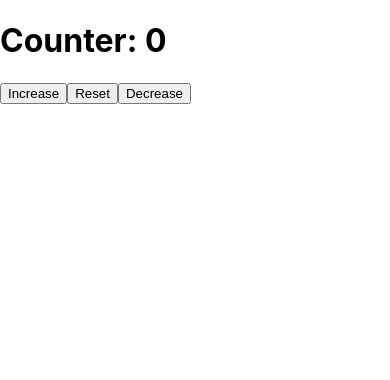
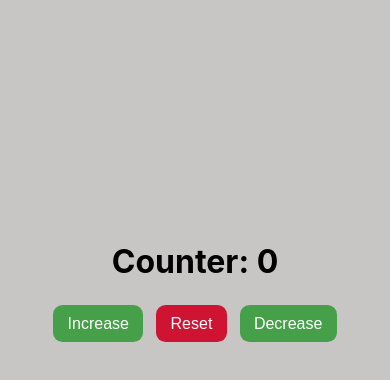
Before and after one commit to Allename/AltSchool-Examination, a React (Create React App) app: page / in a window 390 px wide. Shown: the top 380 px of the page. Built offline with nearby package versions, Linux system fonts and the light colour scheme.

Commit message:
added styles and media queries

```diff
--- a/src/App.css
+++ b/src/App.css
@@ -1,38 +1,88 @@
-.App {
-  text-align: center;
+body {
+  background-color: rgb(200, 197, 197);
 }
 
-.App-logo {
-  height: 40vmin;
-  pointer-events: none;
-}
-
-@media (prefers-reduced-motion: no-preference) {
-  .App-logo {
-    animation: App-logo-spin infinite 20s linear;
-  }
-}
-
-.App-header {
-  background-color: #282c34;
-  min-height: 100vh;
+.container {
   display: flex;
   flex-direction: column;
   align-items: center;
   justify-content: center;
-  font-size: calc(10px + 2vmin);
-  color: white;
+  margin: 10rem auto;
+  padding: 4rem 2rem;
+  width: 60%;
 }
 
-.App-link {
-  color: #61dafb;
+.counter-label {
+  font-size: 3em;
 }
 
-@keyframes App-logo-spin {
-  from {
-    transform: rotate(0deg);
+.button-container {
+  display: flex;
+  flex-direction: row;
+  gap: 0.5rem;
+}
+
+button {
+  background-color: rgb(69, 160, 73);
+  border: none;
+  border-radius: 0.6rem;
+  color: white;
+  text-align: center;
+  font-size: 1em;
+  margin: 0.15rem;
+  padding: 1rem 1.9rem;
+  cursor: pointer;
+  max-width: 12.5rem;
+  width: 100%;
+}
+
+button:hover {
+  background-color: rgb(44, 121, 48);
+}
+
+.reset {
+  background-color: rgb(207, 19, 50);
+}
+
+.reset:hover {
+  background-color: rgb(151, 14, 37);
+}
+
+.error {
+  display: flex;
+  flex-direction: column;
+  align-items: center;
+  justify-content: center;
+  margin: 7rem auto;
+  padding: 4rem 2rem;
+  width: 40%;
+  text-align: center;
+}
+
+.error-message {
+  color: rgb(219, 13, 13);
+}
+
+@media screen and (max-width: 480px) {
+  .container {
+    margin: 12rem auto;
+    padding: 1.8rem 2rem;
   }
-  to {
-    transform: rotate(360deg);
+
+  .counter-label {
+    font-size: 2em;
+  }
+
+  button {
+    max-width: 9rem;
+    padding: 0.6rem 0.9rem;
+  }
+
+  button:hover {
+    background-color: rgb(69, 160, 73);
+  }
+
+  .reset:hover {
+    background-color: rgb(207, 19, 50);
   }
 }
```
